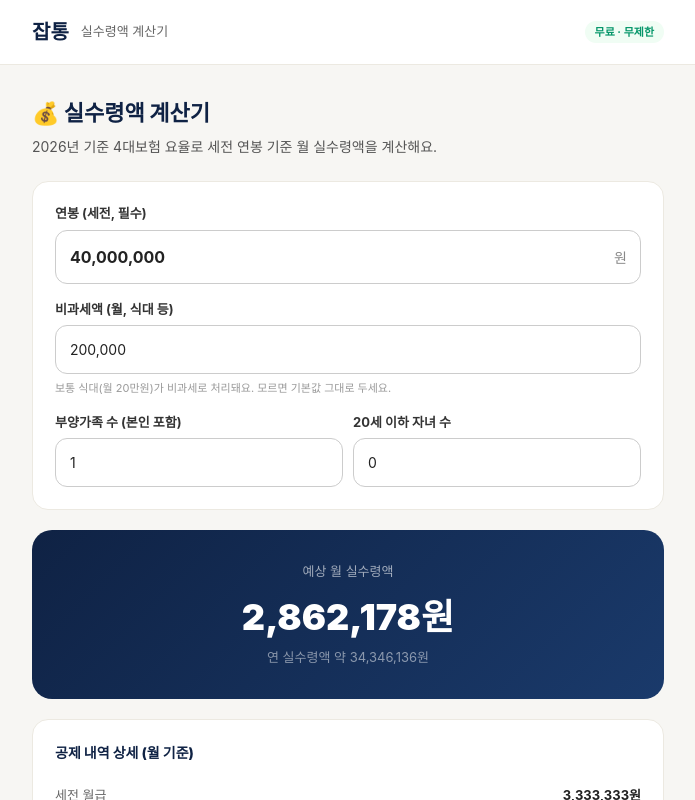
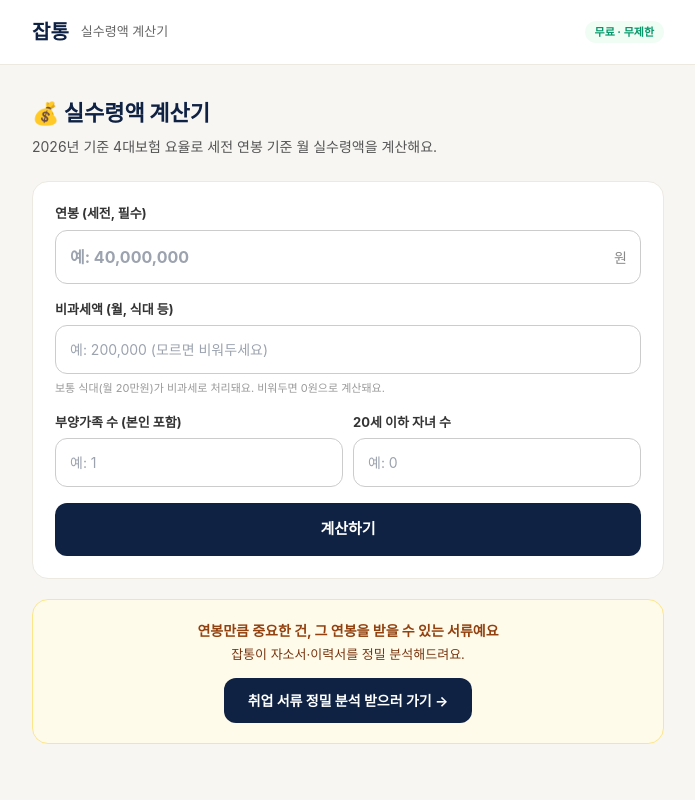
Before and after one commit to csscham-prog/jobtong, a Next.js app: page /salary-calculator in a window 1280 px wide. Shown: the top 800 px of the page, without its empty margins (292-987 px from the left). Built offline with nearby package versions, Linux system fonts and the light colour scheme; a web font is replaced by a local one.

Commit message:
Update page.tsx

```diff
--- a/app/salary-calculator/page.tsx
+++ b/app/salary-calculator/page.tsx
@@ -94,17 +94,29 @@ function calcNetSalary(annualSalary: number, nonTaxable: number, dependents: num
 }
 
 export default function SalaryCalculatorPage() {
-  const [salaryInput, setSalaryInput] = useState('40000000')
-  const [nonTaxable, setNonTaxable] = useState('200000')
-  const [dependents, setDependents] = useState('1')
-  const [children, setChildren] = useState('0')
+  const [salaryInput, setSalaryInput] = useState('')
+  const [nonTaxable, setNonTaxable] = useState('')
+  const [dependents, setDependents] = useState('')
+  const [children, setChildren] = useState('')
+  const [hasCalculated, setHasCalculated] = useState(false)
+  const [formError, setFormError] = useState('')
 
   const annualSalary = parseInt(salaryInput.replace(/[^0-9]/g, '')) || 0
   const nonTaxableNum = parseInt(nonTaxable.replace(/[^0-9]/g, '')) || 0
   const dependentsNum = Math.max(parseInt(dependents) || 1, 1)
   const childrenNum = Math.max(parseInt(children) || 0, 0)
 
-  const result = annualSalary > 0 ? calcNetSalary(annualSalary, nonTaxableNum, dependentsNum, childrenNum) : null
+  const result = hasCalculated && annualSalary > 0 ? calcNetSalary(annualSalary, nonTaxableNum, dependentsNum, childrenNum) : null
+
+  const handleCalculate = () => {
+    if (annualSalary <= 0) {
+      setFormError('연봉을 입력해주세요.')
+      setHasCalculated(false)
+      return
+    }
+    setFormError('')
+    setHasCalculated(true)
+  }
 
   return (
     <main style={base}>
@@ -129,8 +141,9 @@ export default function SalaryCalculatorPage() {
             <label style={{ fontSize: 13, fontWeight: 700, color: '#333', display: 'block', marginBottom: 6 }}>연봉 (세전, 필수)</label>
             <div style={{ position: 'relative' }}>
               <input
-                value={Number(salaryInput.replace(/[^0-9]/g, '') || 0).toLocaleString()}
-                onChange={e => setSalaryInput(e.target.value)}
+                value={salaryInput ? Number(salaryInput.replace(/[^0-9]/g, '') || 0).toLocaleString() : ''}
+                onChange={e => { setSalaryInput(e.target.value); setHasCalculated(false) }}
+                placeholder="예: 40,000,000"
                 style={{ width: '100%', padding: '14px 44px 14px 14px', borderRadius: 12, border: '1.5px solid #ccc', fontSize: 16, fontWeight: 700, fontFamily: 'inherit', color: '#222', boxSizing: 'border-box' }}
               />
               <span style={{ position: 'absolute', right: 14, top: '50%', transform: 'translateY(-50%)', fontSize: 14, color: '#888' }}>원</span>
@@ -140,11 +153,12 @@ export default function SalaryCalculatorPage() {
           <div style={{ marginBottom: 16 }}>
             <label style={{ fontSize: 13, fontWeight: 700, color: '#333', display: 'block', marginBottom: 6 }}>비과세액 (월, 식대 등)</label>
             <input
-              value={Number(nonTaxable.replace(/[^0-9]/g, '') || 0).toLocaleString()}
-              onChange={e => setNonTaxable(e.target.value)}
+              value={nonTaxable ? Number(nonTaxable.replace(/[^0-9]/g, '') || 0).toLocaleString() : ''}
+              onChange={e => { setNonTaxable(e.target.value); setHasCalculated(false) }}
+              placeholder="예: 200,000 (모르면 비워두세요)"
               style={{ width: '100%', padding: '13px 14px', borderRadius: 12, border: '1.5px solid #ccc', fontSize: 14, fontFamily: 'inherit', color: '#222', boxSizing: 'border-box' }}
             />
-            <p style={{ fontSize: 11, color: '#999', margin: '6px 0 0' }}>보통 식대(월 20만원)가 비과세로 처리돼요. 모르면 기본값 그대로 두세요.</p>
+            <p style={{ fontSize: 11, color: '#999', margin: '6px 0 0' }}>보통 식대(월 20만원)가 비과세로 처리돼요. 비워두면 0원으로 계산돼요.</p>
           </div>
 
           <div style={{ display: 'flex', gap: 10 }}>
@@ -154,7 +168,8 @@ export default function SalaryCalculatorPage() {
                 type="number"
                 min={1}
                 value={dependents}
-                onChange={e => setDependents(e.target.value)}
+                onChange={e => { setDependents(e.target.value); setHasCalculated(false) }}
+                placeholder="예: 1"
                 style={{ width: '100%', padding: '13px 14px', borderRadius: 12, border: '1.5px solid #ccc', fontSize: 14, fontFamily: 'inherit', color: '#222', boxSizing: 'border-box' }}
               />
             </div>
@@ -164,11 +179,21 @@ export default function SalaryCalculatorPage() {
                 type="number"
                 min={0}
                 value={children}
-                onChange={e => setChildren(e.target.value)}
+                onChange={e => { setChildren(e.target.value); setHasCalculated(false) }}
+                placeholder="예: 0"
                 style={{ width: '100%', padding: '13px 14px', borderRadius: 12, border: '1.5px solid #ccc', fontSize: 14, fontFamily: 'inherit', color: '#222', boxSizing: 'border-box' }}
               />
             </div>
           </div>
+
+          {formError && <p style={{ fontSize: 13, color: '#ef4444', margin: '14px 0 0' }}>{formError}</p>}
+
+          <button
+            onClick={handleCalculate}
+            style={{ width: '100%', marginTop: 16, background: '#0f2244', color: '#fff', border: 'none', borderRadius: 12, padding: '15px', fontWeight: 800, fontSize: 15, cursor: 'pointer', fontFamily: 'inherit' }}
+          >
+            계산하기
+          </button>
         </div>
 
         {result && (
```
